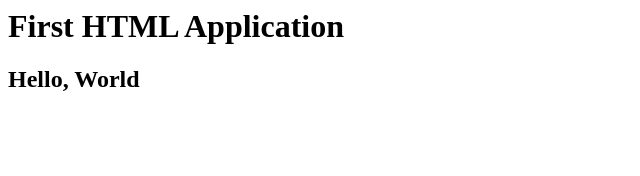
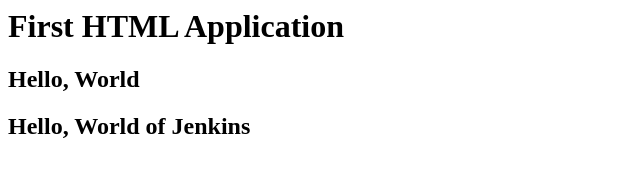
Before and after one commit to santosh5391/mySampleJavaApplication, a plain HTML site: page index.html in a window 1280 px wide. Shown: the whole page, without its empty margins (0-640 px from the left). Drawn offline with Linux system fonts and the light colour scheme.

Commit message:
Update index.html

```diff
--- a/index.html
+++ b/index.html
@@ -2,5 +2,6 @@
 <body>
   <h1> First HTML Application</h1>
   <h2> Hello, World </h2>
+  <h2> Hello, World of Jenkins </h2>
 </body>
 </html>
```
